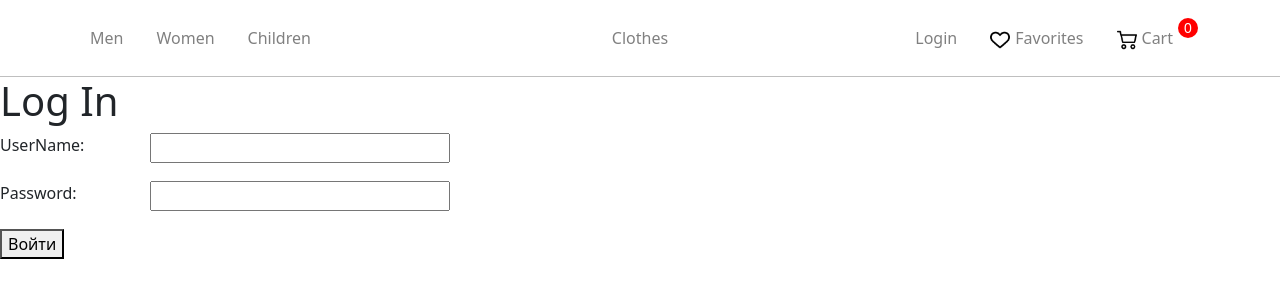
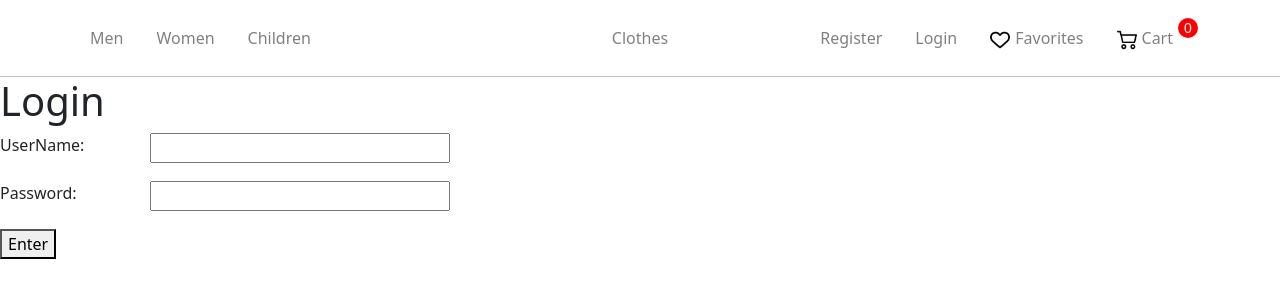
Before and after one commit to Matvey1109/Online_clothing_store_Django, a Django app: page /login/ in a window 1280 px wide. Shown: the top 300 px of the page. Run offline with Django 4.2, Linux system fonts and the light colour scheme.

Commit message:
Added Register, Login, Logout without styles

```diff
--- a/store/templates/store/layout.html
+++ b/store/templates/store/layout.html
@@ -31,9 +31,18 @@
             <li class="nav-item"><a class="nav-link" href="{% url 'main' %}">Clothes</a></li>
         </ul>
         <ul class="nav navbar-nav w-100 justify-content-end">
+            {% if request.user.is_authenticated %}
             <li class="nav-item">
-                <a class="nav-link lk" href="{% url 'profile' %}">Login</a>
+                <a class="nav-link lk" href="{% url 'logout' %}">Logout</a>
             </li>
+            {%else%}
+            <li class="nav-item">
+                <a class="nav-link lk" href="{% url 'register' %}">Register</a>
+            </li>
+            <li class="nav-item">
+                <a class="nav-link lk" href="{% url 'login' %}">Login</a>
+            </li>
+            {%endif%}
             <li class="nav-item">
                 <a class="nav-link lk icon" href="{% url 'liked' %}"><img src="../../static/store/img/heart.png" alt="Heart Icon">Favorites</a>
             </li>
--- a/store/templates/store/login.html
+++ b/store/templates/store/login.html
@@ -14,7 +14,7 @@
 <div class="form-error">{{ f.errors }}</div>
 {% endfor %}
 
-    <button type="submit">Войти</button>
+    <button type="submit">Enter</button>
 </form>
 
 {% endblock %}
--- a/store/templates/store/register.html
+++ b/store/templates/store/register.html
@@ -12,7 +12,7 @@
 <div class="form-error">{{ f.errors }}</div>
 {% endfor %}
 
-    <button type="submit">Регистрация</button>
+    <button type="submit">Register</button>
 </form>
 
 {% endblock %}
--- a/store/views.py
+++ b/store/views.py
@@ -53,7 +53,7 @@ class LoginUser(LoginView):
 
     def get_context_data(self, *, object_list=None, **kwargs):
         context = super().get_context_data(**kwargs)
-        c_def = {"title": "Log In"}
+        c_def = {"title": "Login"}
         return dict(list(context.items()) + list(c_def.items()))
 
     def get_success_url(self):
```
Also changed, not shown: db.sqlite3.
